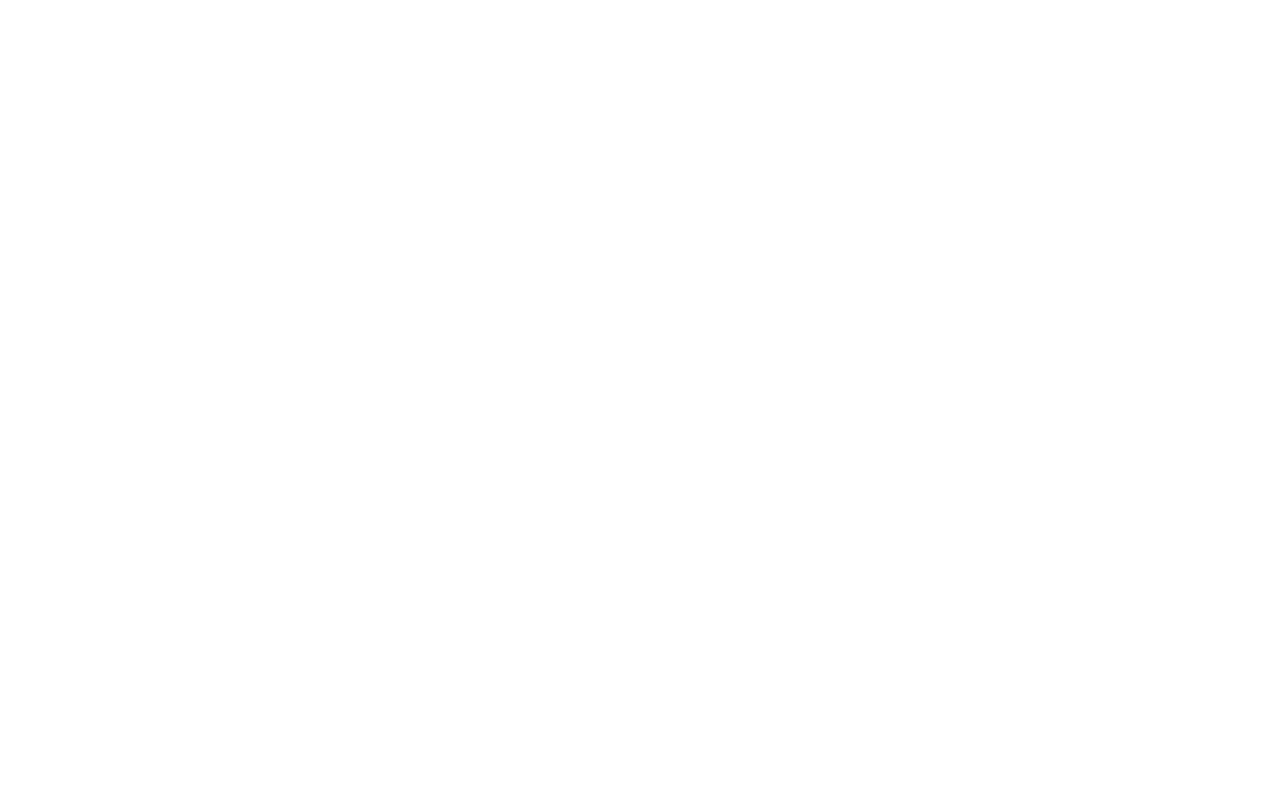
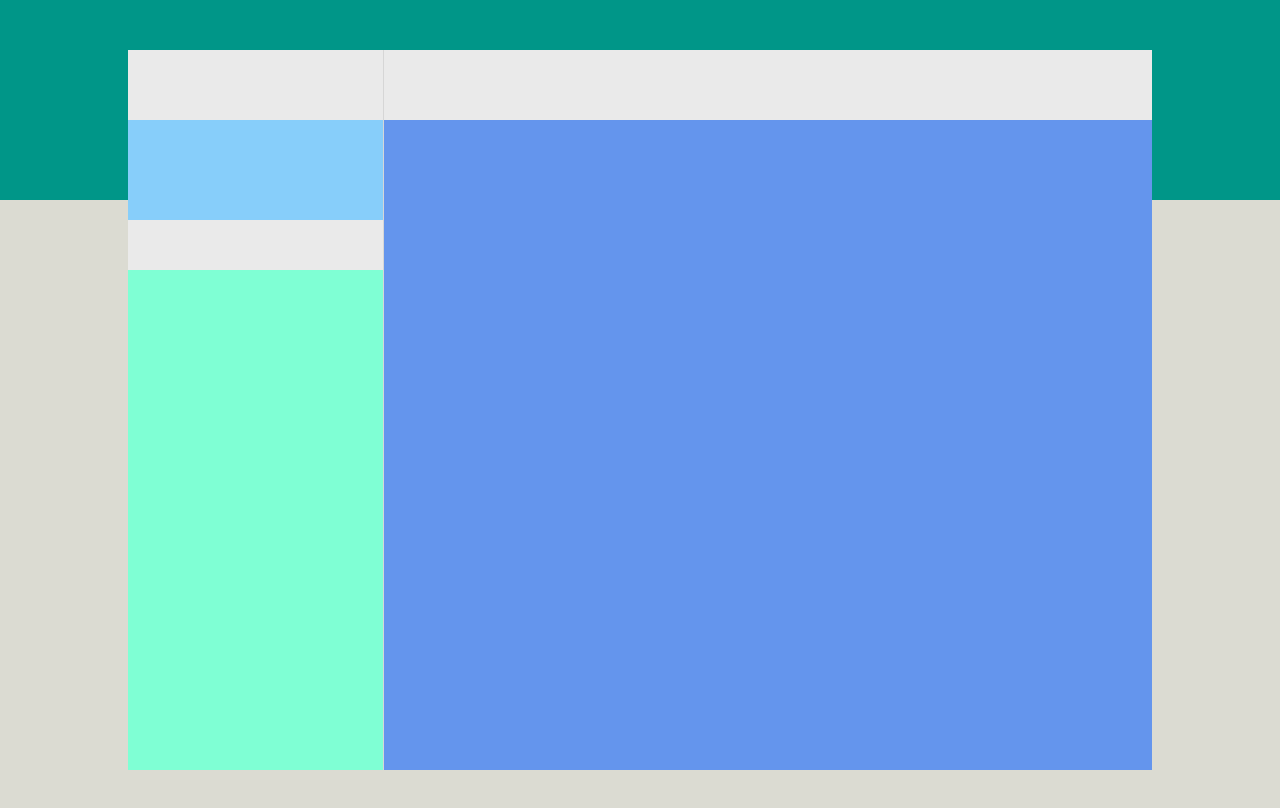
Before and after one commit to marcovalerio93/-vue-boolzapp, a plain HTML site: page index.html in a window 1280 px wide. Drawn offline with Linux system fonts and the light colour scheme.

Commit message:
boolzapp structure html css

```diff
--- a/css/style.css
+++ b/css/style.css
@@ -0,0 +1,63 @@
+/* reset */
+
+*{
+    margin: 0;
+    padding: 0;
+    box-sizing: border-box;
+}
+
+body{
+    font-family: sans-serif;
+}
+
+.b-g{
+    width: 100%;
+    height: 100%;
+    background-color: #dbdbd2;
+    border-top: solid 200px #009688;
+    z-index: -1;
+}
+
+.container{
+    display: flex;
+    width: 80%;
+    height: 90vh;
+    margin: auto;
+    position: relative;
+    top: -150px;
+
+}
+
+.c-left{
+    width: 25%;
+    background-color: aquamarine;
+    border-right: solid 1px #d6d6d6;
+}
+
+.c-rigth{
+    width: 75%;
+    background-color: cornflowerblue;
+}
+
+.header{
+    height: 70px;
+    background-color: #eaeaea;
+    display: flex;
+}
+
+.alert{
+    height: 100px;
+    background-color: lightskyblue;
+}
+.search-bar{
+    height: 50px ;
+    background-color: #eaeaea;
+}
+.chat-bar{
+    height: calc(100% vh - 220px);
+    overflow-y: scroll;
+}
+
+.accounts{
+    height: 100px;
+}
--- a/index.html
+++ b/index.html
@@ -11,8 +11,32 @@
 <body>
     <div class="b-g">
         <div class="container">
-            <div class="c-left"></div>
-            <div class="c-rigth"></div>
+            <div class="c-left">
+                <div class="header">
+                    <div class="profile"></div>
+                    <div class="settings"></div>
+                </div>
+                <div class="alert">
+
+                </div>
+                <div class="search-bar">
+
+                </div>
+                <div class="chat-bar">
+                    <div class="accounts"></div>
+                </div>
+
+
+            </div>
+            <div class="c-rigth">
+                <div class="header">
+
+                </div>
+                <div class="chat">
+
+                </div>
+                <div class="text-bar"></div>
+            </div>
         </div>
     </div>
 
```
